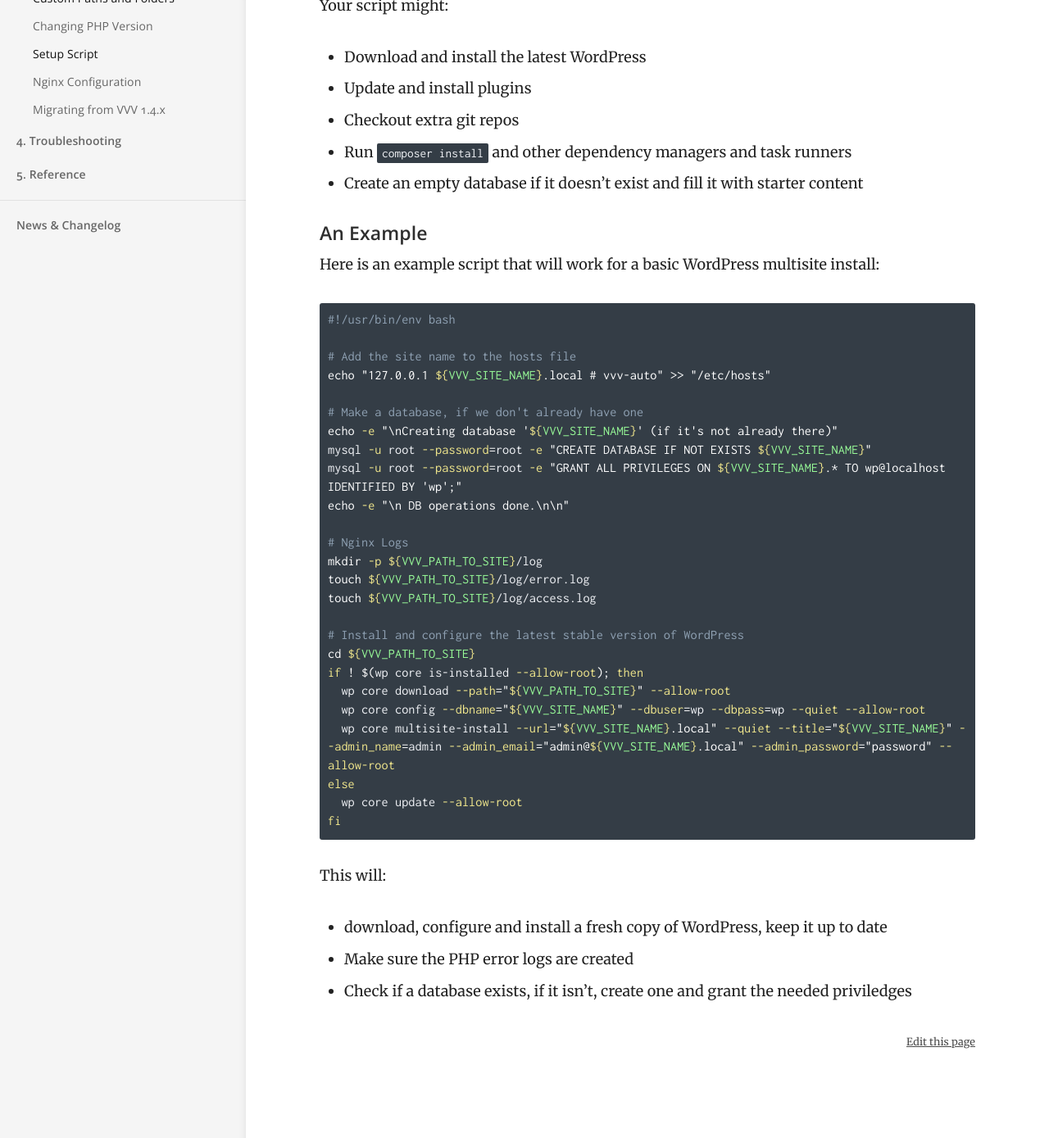
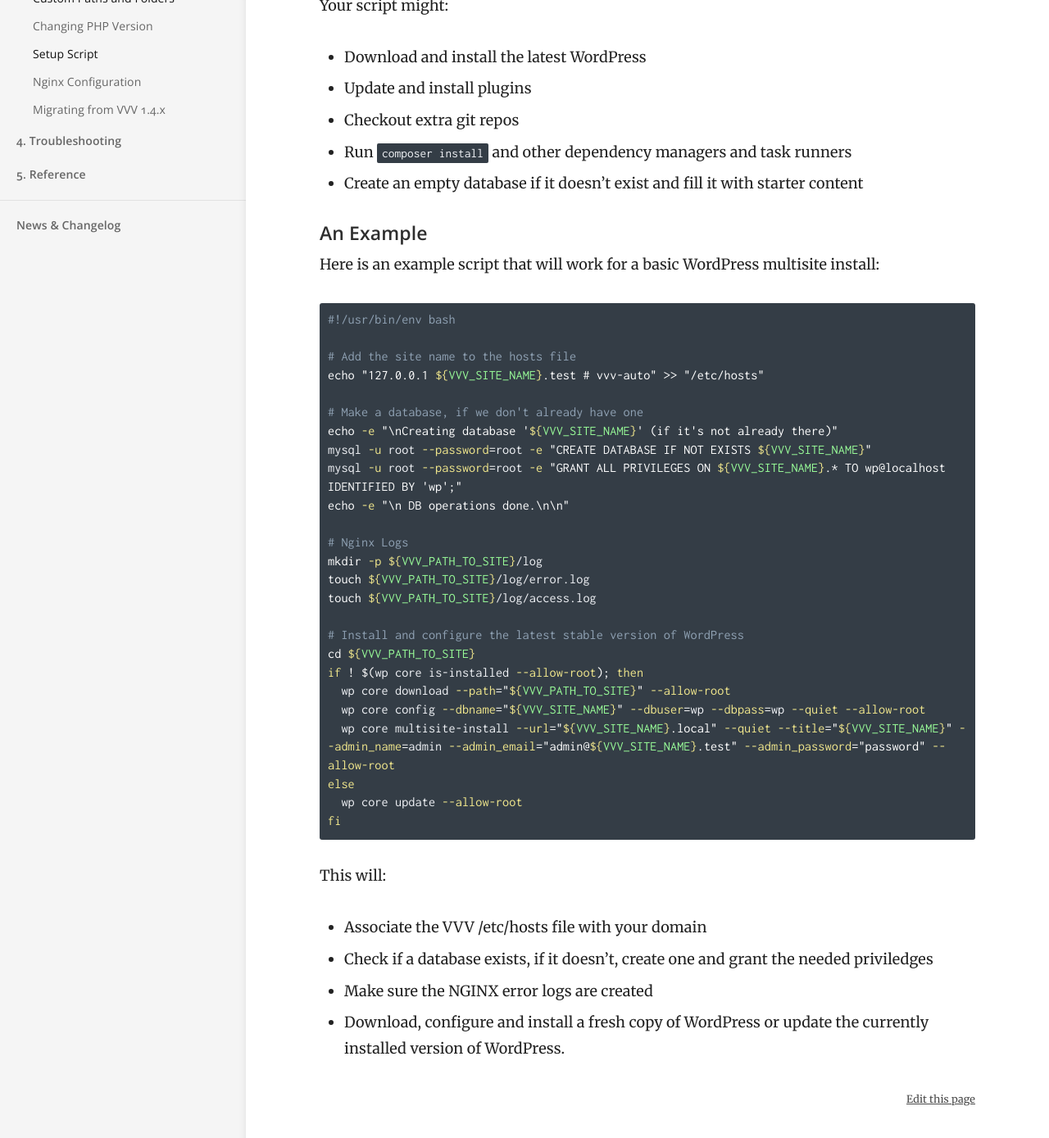
Before and after one commit to Varying-Vagrant-Vagrants/varyingvagrantvagrants.org, a Jekyll site: the page built from docs/en-US/adding-a-new-site/setup-script.md, in a window 1280 px wide and 1400 px high, scrolled down 327 px. Shown: the top 1389 px of the window at 82% size. Built offline with Jekyll 4.4.1, drawn with Linux system fonts in a browser that asks for light colours.

Commit message:
Update setup-script.md
* Update domains to reflect .test TLD
* Clarify and order the steps the script performs

````diff
--- a/docs/en-US/adding-a-new-site/setup-script.md
+++ b/docs/en-US/adding-a-new-site/setup-script.md
@@ -23,7 +23,7 @@ Here is an example script that will work for a basic WordPress multisite install
 #!/usr/bin/env bash
 
 # Add the site name to the hosts file
-echo "127.0.0.1 ${VVV_SITE_NAME}.local # vvv-auto" >> "/etc/hosts"
+echo "127.0.0.1 ${VVV_SITE_NAME}.test # vvv-auto" >> "/etc/hosts"
 
 # Make a database, if we don't already have one
 echo -e "\nCreating database '${VVV_SITE_NAME}' (if it's not already there)"
@@ -41,13 +41,14 @@ cd ${VVV_PATH_TO_SITE}
 if ! $(wp core is-installed --allow-root); then
   wp core download --path="${VVV_PATH_TO_SITE}" --allow-root
   wp core config --dbname="${VVV_SITE_NAME}" --dbuser=wp --dbpass=wp --quiet --allow-root
-  wp core multisite-install --url="${VVV_SITE_NAME}.local" --quiet --title="${VVV_SITE_NAME}" --admin_name=admin --admin_email="admin@${VVV_SITE_NAME}.local" --admin_password="password" --allow-root
+  wp core multisite-install --url="${VVV_SITE_NAME}.local" --quiet --title="${VVV_SITE_NAME}" --admin_name=admin --admin_email="admin@${VVV_SITE_NAME}.test" --admin_password="password" --allow-root
 else
   wp core update --allow-root
 fi
 ```
 
 This will:
- - download, configure and install a fresh copy of WordPress, keep it up to date
- - Make sure the PHP error logs are created
- - Check if a database exists, if it isn't, create one and grant the needed priviledges
+ - Associate the VVV /etc/hosts file with your domain
+ - Check if a database exists, if it doesn't, create one and grant the needed priviledges
+ - Make sure the NGINX error logs are created
+ - Download, configure and install a fresh copy of WordPress or update the currently installed version of WordPress.
````
